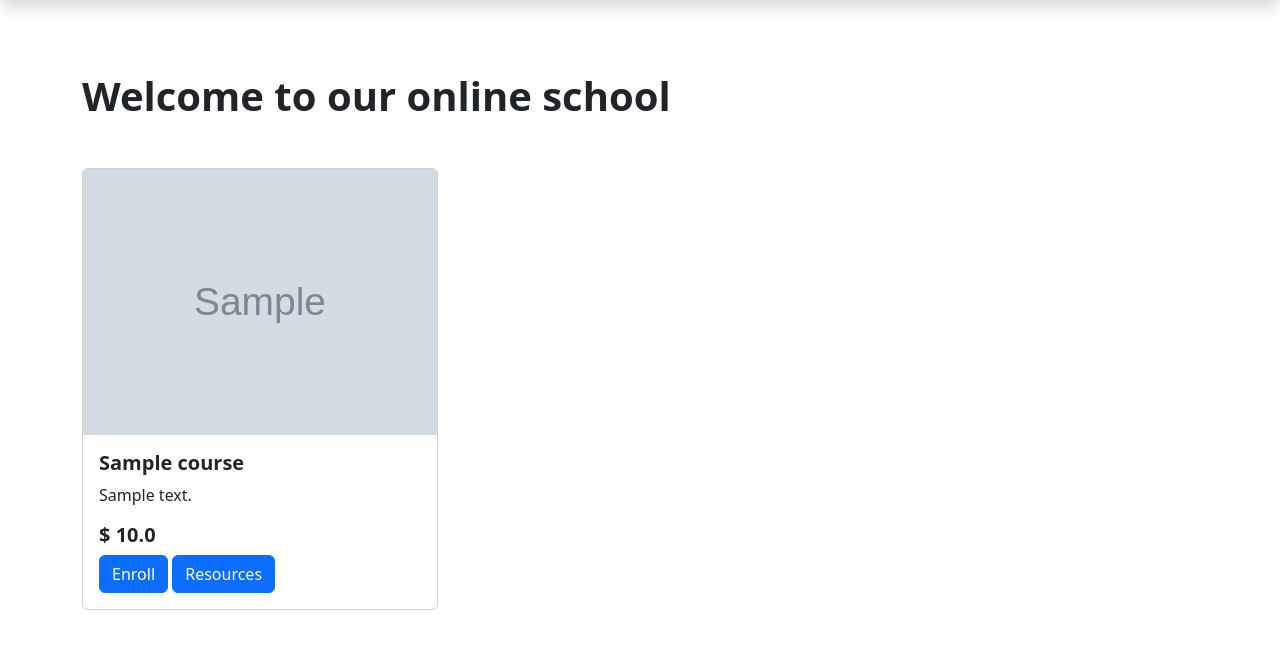
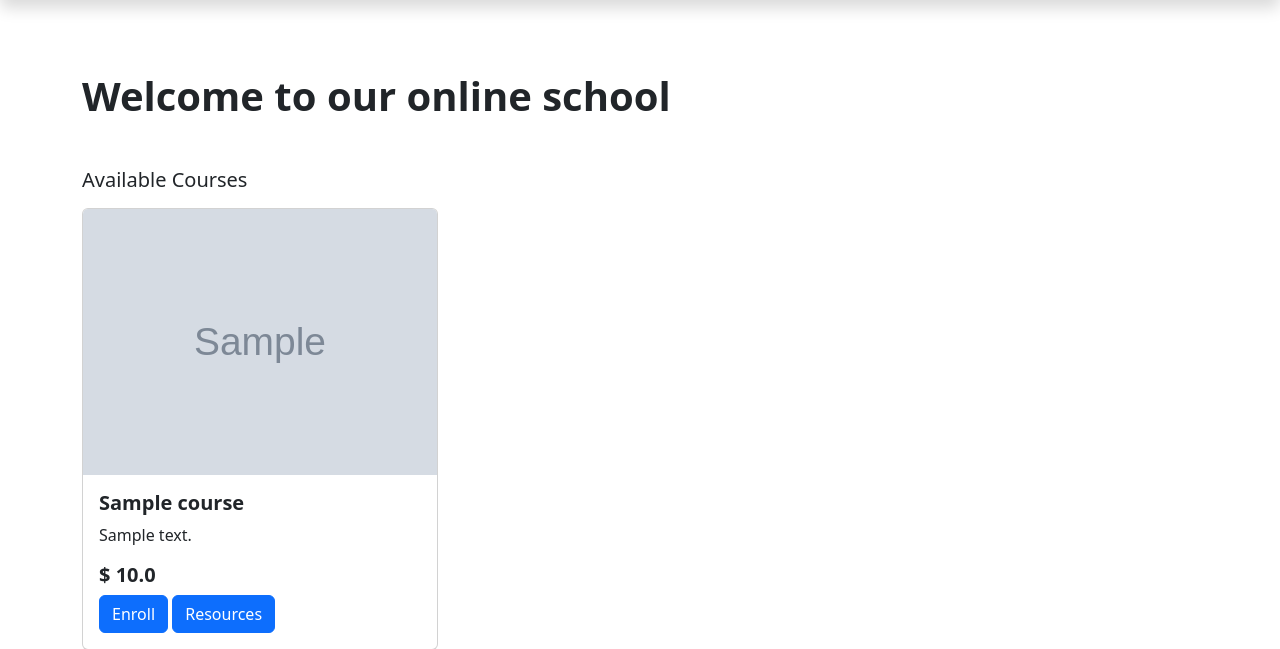
Before and after one commit to Tommy-Burns/SchoolSystem, a Django app: page /school/ in a window 1280 px wide. Shown: the part 72-721 px from the top of the page. Run offline with Django 3.2, Linux system fonts and the light colour scheme; a user stored in the database is signed in; tables that the repository leaves empty hold one stand-in row (values such as "Sample post"); grey boxes marked "Sample" are stand-in pictures; parts of the project's set-up code (start-up, migrations or seed data) failed here and were passed over.

Commit message:
up to distinguishing enrolled from not enrolled courses

```diff
--- a/school/templates/checkout.html
+++ b/school/templates/checkout.html
@@ -1,6 +1,11 @@
 {% extends 'base.html' %}
 {% block content %}
 <div class="container">
+    {% if error %}
+    <div class="alert alert-info" role="alert">
+        {{ error }}
+      </div>
+    {% endif %}
     <form class="row g-3" action="{% url 'save_course' %}" method="POST">
         {% csrf_token %}
         <h1 class="display-6"">Checkout for "{{ course.name }}"</h1>
--- a/school/templates/index.html
+++ b/school/templates/index.html
@@ -13,6 +13,61 @@
     <h3 class="card-title fw-bold"><p class="lead">{{ null }}</p></h3>
     {% endif %}
     <br>
+    {% if user.is_authenticated %}
+    {% if enroll_excluded %}
+    <h3 class="card-title fw-bold"><p class="lead">Your Enrolled Courses</p></h3>
+
+    <div class="row row-cols-1 row-cols-md-3 g-4" >
+      {% for course in enroll_excluded %}
+      <div v-for="course in courses" class="col">
+        <div class="card">
+          <img class="card-img-top" src="{{ course.cover.url }}" />
+          <div class="card-body">
+            <h5 class="card-title fw-bold">{{ course.name }}</h5>
+            <p class="card-text">{{ course.description }}</p>
+            <h5 class="card-title fw-bold">$ {{ course.fee }}</h5>
+            <a href="{% url 'details' course.id %}" class="btn btn-primary">Resume Course</a>
+            {% if course.resources %}
+            <a href="{{ course.resources }}" class="btn btn-primary">
+              Resources
+            </a>
+            {% endif %}
+          </div>
+        </div>
+      </div>
+      {% endfor %}
+    </div>
+    {% endif %}
+
+
+    {% if not_enrolled %}
+    <h3 class="card-title fw-bold"><p class="lead">Available Courses</p></h3>
+
+    <div class="row row-cols-1 row-cols-md-3 g-4" >
+      {% for course in not_enrolled %}
+      <div v-for="course in courses" class="col">
+        <div class="card">
+          <img class="card-img-top" src="{{ course.cover.url }}" />
+          <div class="card-body">
+            <h5 class="card-title fw-bold">{{ course.name }}</h5>
+            <p class="card-text">{{ course.description }}</p>
+            <h5 class="card-title fw-bold">$ {{ course.fee }}</h5>
+            <a href="{% url 'details' course.id %}" class="btn btn-primary">Enroll</a>
+            {% if course.resources %}
+            <a href="{{ course.resources }}" class="btn btn-primary">
+              Resources
+            </a>
+            {% endif %}
+          </div>
+        </div>
+      </div>
+      {% endfor %}
+    </div>
+    {% endif %}
+    {% endif %}
+
+    {% if not user.is_authenticated %}
+
     <div class="row row-cols-1 row-cols-md-3 g-4" >
         {% for course in courses %}
         <div v-for="course in courses" class="col">
@@ -33,5 +88,6 @@
         </div>
         {% endfor %}
       </div>
+      {% endif %}
 
     {% endblock content %}
--- a/school/views.py
+++ b/school/views.py
@@ -4,15 +4,32 @@ from django.http import HttpResponse as HR
 from django.shortcuts import get_object_or_404
 from django.contrib.auth.decorators import login_required
 from .models import Courses
+from accounts.models import RegisteredCourses
+
 
 # Create your views here.
 def index(request):
     searchTerm = request.GET.get('searchCourse')
     null_text = "We couldn't find a course that matches your seach criteria."
+    courses = Courses.objects.all()
+    if request.user:
+        username = request.user.username
+        user_courses = RegisteredCourses.objects.filter(user_name=username)
+        enroll_excluded = Courses.objects.filter(name__in=[i.registered_course for i in user_courses])
+        not_enrolled = courses.difference(enroll_excluded)
+
+        print('***********************COURSES********************', courses)
+        print('***********************EXCLUDED COURSES********************', enroll_excluded)
+        print('**********************NOT ENROLLED*********************', not_enrolled)
+        return render(request, 'index.html', {
+            'courses': courses,
+            'enroll_excluded': enroll_excluded,
+            'not_enrolled': not_enrolled,
+        })
+
     if searchTerm:
         courses = Courses.objects.filter(name__icontains=searchTerm)
-    else:
-        courses = Courses.objects.all()
+
     if len(courses) == 0:
         return render(request, 'index.html', {
             'null': null_text,
@@ -22,6 +39,7 @@ def index(request):
         return render(request, 'index.html', {
             'courses': courses,
             'searchTerm': searchTerm,
+            # 'reg_courses': user_reg_courses,
         })
 
 
--- a/school_system/templates/base.html
+++ b/school_system/templates/base.html
@@ -73,6 +73,7 @@
      {% block content %}
     {% endblock content %}
 </div>
+<br><br>
 </body>
 
 </html>
```
Also changed, not shown: accounts/templates/dashboard.html (+23 -0 lines), accounts/views.py (+18 -3 lines).
